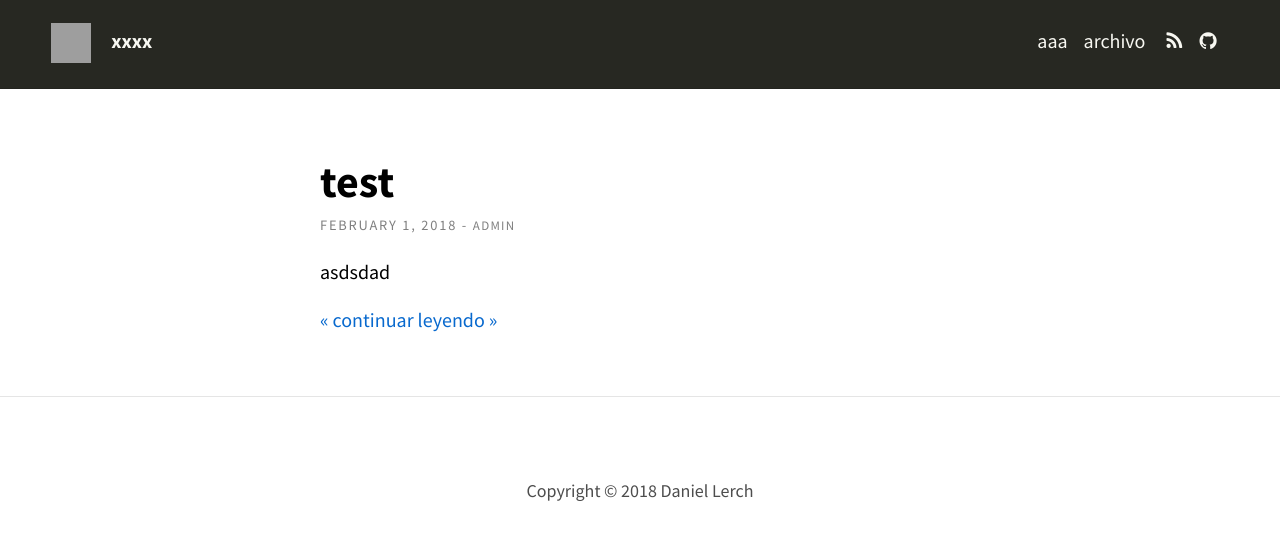
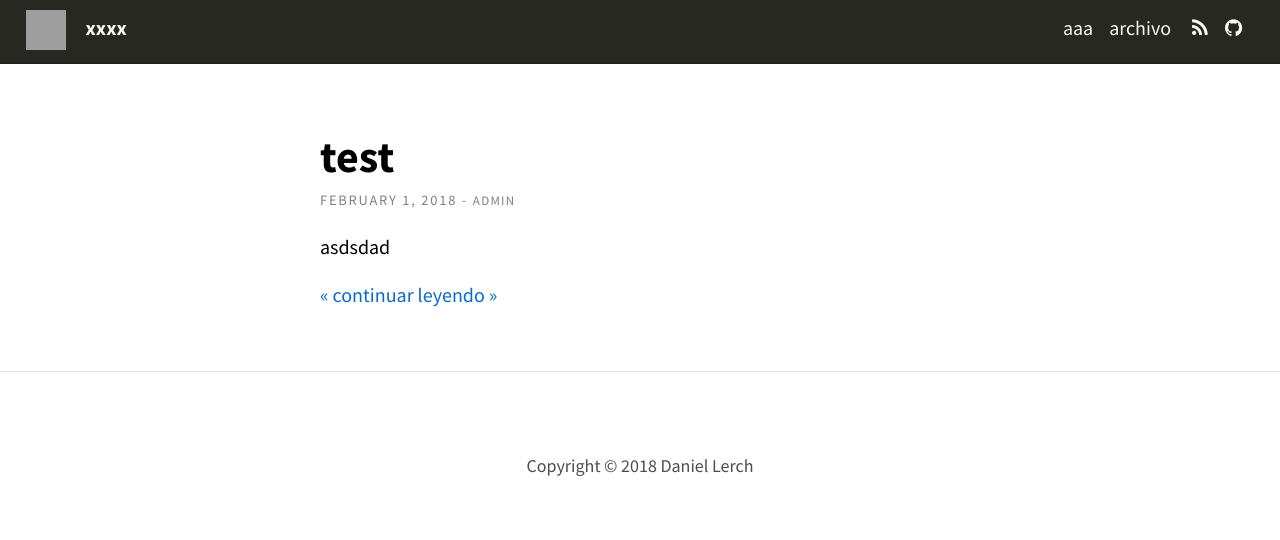
Before and after one commit to daniellerch-blog/daniellerch-blog.github.io, a Jekyll site: the page built from index.html, in a window 1280 px wide. Shown: the top 540 px of the page. Built offline with Jekyll 4.4.1, drawn with Linux system fonts in a browser that asks for light colours; nearby versions of some CDN libraries; the list of posts is cut into pages by our own code; grey boxes are pictures that could not be loaded.

Commit message:
Update _variables.scss

```diff
--- a/_sass/base/_variables.scss
+++ b/_sass/base/_variables.scss
@@ -6,7 +6,7 @@ $font-size: 1.25em;
 // Padding
 $padding-large: 25%;
 $padding-small: 5%;
-$padding-x-small: 2%;
+$padding-x-small: 1%;
 
 // Brand colours
 $brand-color: #272822;
```
